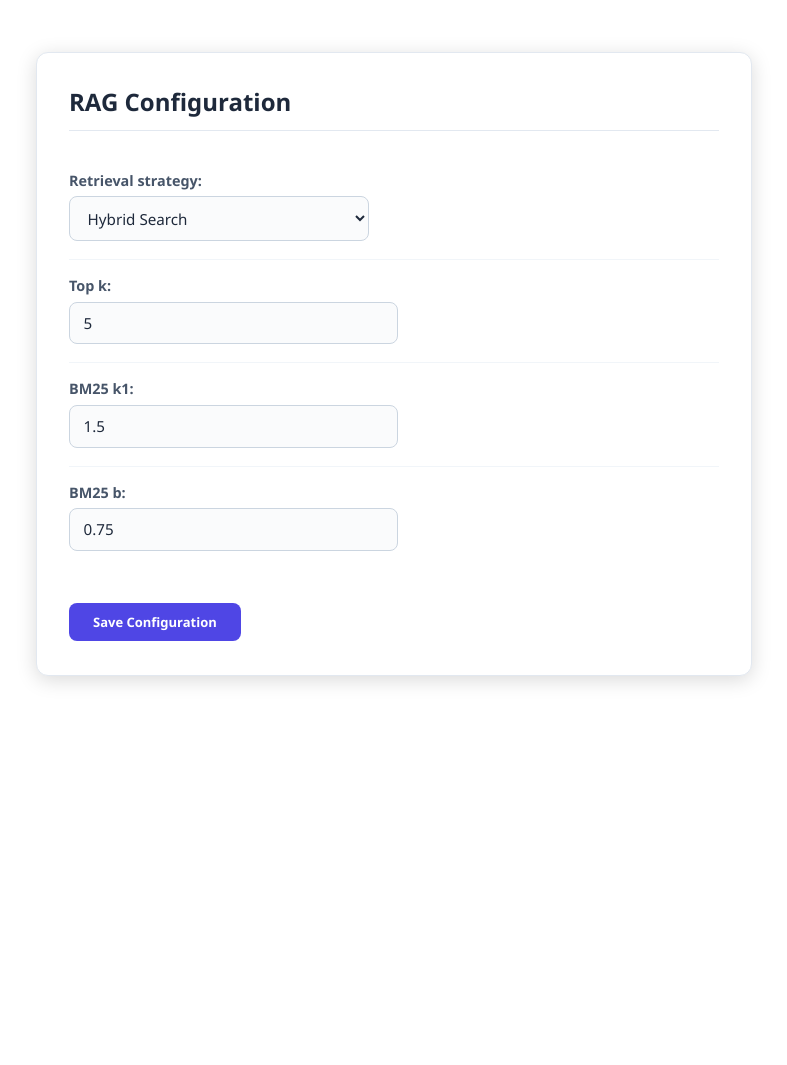
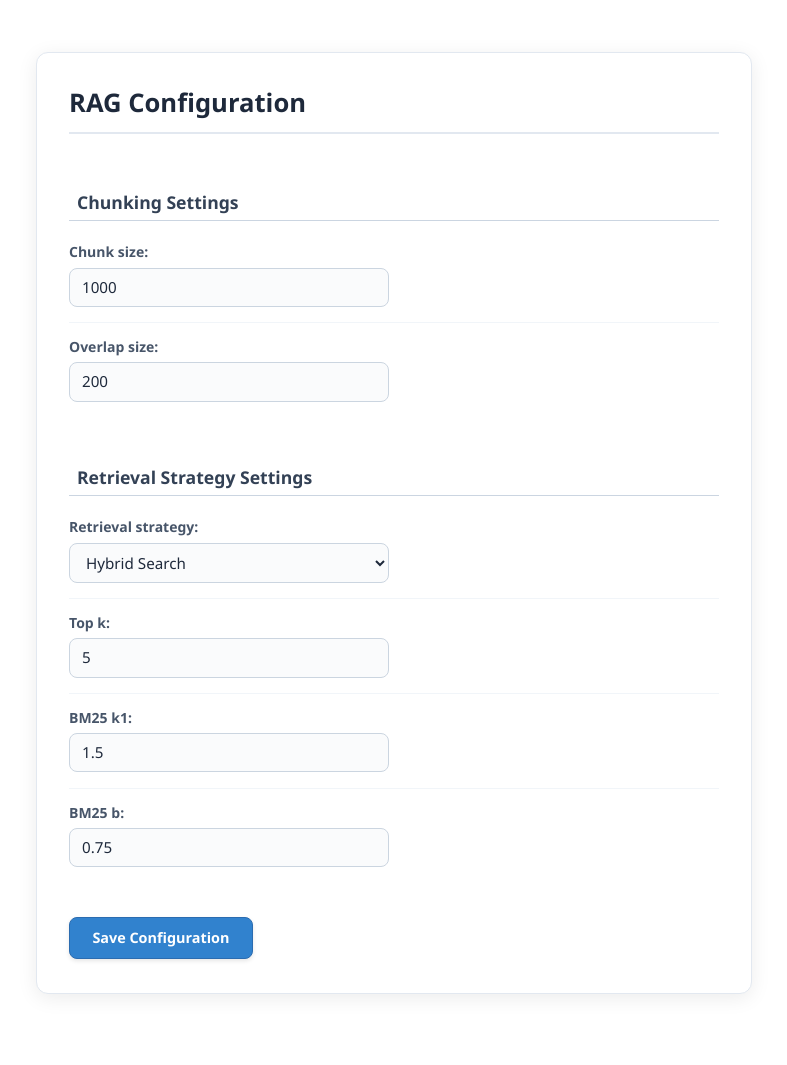
Before and after one commit to MohamedKirate-hub/PDFChat, a Django app: page /admin/admin/rag-settings in a window 1280 px wide. Shown: the part 92-1157 px from the top of the page, without its empty margins (246-1033 px from the left). Before the commit the page ends 776 px from the top, so only its background shows below. Run offline with Django 5.2, Linux system fonts and the light colour scheme; a user stored in the database is signed in.

Commit message:
2026-10-24 12:15 adding chunking config part at frontend

```diff
--- a/pdfRAG/admin_controle/templates/rag_settings.html
+++ b/pdfRAG/admin_controle/templates/rag_settings.html
@@ -3,7 +3,7 @@
 
 {% block extrastyle %}
     {{ block.super }}
-    <link rel="stylesheet" href="{% static 'admin_controle/rag_config.css' %}?v=1">
+    <link rel="stylesheet" href="{% static 'admin_controle/rag_config.css' %}?v=4">
 {% endblock %}
 
 {% block content %}
@@ -13,7 +13,29 @@
     <form action="{% url 'admin_controle:rag-control' %}" method="post">
         {% csrf_token %}
 
+        <!-- Chunking Settings Section -->
         <fieldset class="module aligned">
+            <h2 class="section-title">Chunking Settings</h2>
+
+            <div class="form-row">
+                <label for="chunk_size">Chunk size:</label>
+                <input type="number" name="chunk_size" id="chunk_size"
+                       min="64" max="4096" step="64"
+                       value="{{ config.chunk_size|default:1000 }}">
+            </div>
+
+            <div class="form-row">
+                <label for="overlap_size">Overlap size:</label>
+                <input type="number" name="overlap" id="overlap_size"
+                       min="0" max="1024" step="16"
+                       value="{{ config.overlap|default:200 }}">
+            </div>
+        </fieldset>
+
+        <!-- Retrieval Strategy Section -->
+        <fieldset class="module aligned">
+            <h2 class="section-title">Retrieval Strategy Settings</h2>
+
             <div class="form-row">
                 <label for="retrieve">Retrieval strategy:</label>
                 <select name="retriever" id="retrieve">
@@ -33,7 +55,7 @@
             </div>
 
             <div class="form-row">
-                <label for="top_k">Top k: </label>
+                <label for="top_k">Top k:</label>
                 <input type="number" name="top_k" id="top_k"
                        min="1" max="20" step="1"
                        value="{{ config.top_k|default:5 }}">
--- a/pdfRAG/static/admin_controle/rag_config.css
+++ b/pdfRAG/static/admin_controle/rag_config.css
@@ -1,3 +1,4 @@
+/* Container Card */
 .rag-config-container {
     max-width: 650px;
     margin: 2rem auto;
@@ -5,33 +6,47 @@
     border: 1px solid #e2e8f0 !important;
     border-radius: 12px !important;
     padding: 2rem !important;
-    box-shadow: 0 4px 20px rgba(0, 0, 0, 0.15) !important;
+    box-shadow: 0 4px 20px rgba(0, 0, 0, 0.08) !important;
     color: #1e293b !important;
 }
 
+/* Page Header */
 .rag-config-container h1 {
-    font-size: 1.5rem !important;
+    font-size: 1.6rem !important;
     font-weight: 700 !important;
     color: #1e293b !important;
     margin-top: 0 !important;
     margin-bottom: 1.5rem !important;
-    border-bottom: 1px solid #e2e8f0 !important;
+    border-bottom: 2px solid #e2e8f0 !important;
     padding-bottom: 0.75rem !important;
     background: transparent !important;
 }
 
+/* Section Headings */
+.rag-config-container h2.section-title {
+    font-size: 1.1rem !important;
+    font-weight: 600 !important;
+    color: #334155 !important;
+    margin: 1.5rem 0 0.5rem 0 !important;
+    padding-bottom: 0.35rem !important;
+    border-bottom: 1px solid #cbd5e1 !important;
+    background: transparent !important;
+}
+
+/* Fieldset Reset */
 .rag-config-container fieldset.module {
     background: transparent !important;
     border: none !important;
     padding: 0 !important;
-    margin: 0 !important;
+    margin: 0 0 1rem 0 !important;
 }
 
+/* Form Row Layout */
 .rag-config-container .form-row {
     display: flex !important;
     flex-direction: column !important;
     gap: 0.4rem !important;
-    padding: 1rem 0 !important;
+    padding: 0.85rem 0 !important;
     border-bottom: 1px solid #f1f5f9 !important;
     background: transparent !important;
 }
@@ -40,62 +55,86 @@
     border-bottom: none !important;
 }
 
+/* Labels */
 .rag-config-container label {
-    font-size: 0.9rem !important;
+    font-size: 0.875rem !important;
     font-weight: 600 !important;
     color: #475569 !important;
     float: none !important;
     width: auto !important;
 }
 
+/* Inputs and Select Dropdowns */
 .rag-config-container select,
 .rag-config-container input[type="number"] {
-    padding: 0.65rem 0.85rem !important;
+    padding: 0.5rem 0.75rem !important;
     border: 1px solid #cbd5e0 !important;
     border-radius: 8px !important;
     font-size: 0.95rem !important;
+    line-height: 1.4 !important;
     color: #1e293b !important;
     background-color: #fafbfc !important;
     outline: none !important;
     transition: border-color 0.2s ease, box-shadow 0.2s ease !important;
-    max-width: 300px !important;
+    max-width: 320px !important;
+    box-sizing: border-box !important;
+
+    /* Override Django Admin restrictive heights to fix text clipping */
     height: auto !important;
+    min-height: 38px !important;
+}
+
+/* Specific Select Dropdown Fix */
+.rag-config-container select {
+    appearance: auto !important;
+    -webkit-appearance: select !important;
+    padding-right: 2rem !important;
+    cursor: pointer !important;
 }
 
 .rag-config-container select:focus,
 .rag-config-container input[type="number"]:focus {
-    border-color: #4f46e5 !important;
-    box-shadow: 0 0 0 3px rgba(79, 70, 229, 0.1) !important;
+    border-color: #3182ce !important;
+    box-shadow: 0 0 0 3px rgba(49, 130, 206, 0.15) !important;
     background-color: #ffffff !important;
 }
 
+/* Submit Row Reset */
 .rag-config-container .submit-row {
     margin-top: 2rem !important;
     padding: 0 !important;
     background: transparent !important;
     border: none !important;
+    box-shadow: none !important;
     display: flex !important;
     justify-content: flex-start !important;
+    float: none !important;
 }
 
+/* Primary Action Button */
 .rag-config-container input.default {
-    background-color: #4f46e5 !important;
+    background-color: #3182ce !important;
     color: #ffffff !important;
-    border: none !important;
-    padding: 0.65rem 1.5rem !important;
+    border: 1px solid #2b6cb0 !important;
+    padding: 0.65rem 1.4rem !important;
     border-radius: 8px !important;
+    font-size: 0.9rem !important;
     font-weight: 600 !important;
     cursor: pointer !important;
-    transition: background-color 0.2s ease, box-shadow 0.2s ease !important;
     float: none !important;
     height: auto !important;
+    line-height: normal !important;
+    box-shadow: 0 2px 4px rgba(0, 0, 0, 0.1) !important;
+    transition: all 0.2s ease !important;
 }
 
 .rag-config-container input.default:hover {
-    background-color: #4338ca !important;
-    box-shadow: 0 4px 12px rgba(79, 70, 229, 0.2) !important;
+    background-color: #2b6cb0 !important;
+    box-shadow: 0 4px 8px rgba(43, 108, 176, 0.25) !important;
+    transform: translateY(-1px) !important;
 }
 
+/* Dynamic Toggle Transition */
 #bm25-parameters {
     transition: all 0.3s ease;
 }
```
